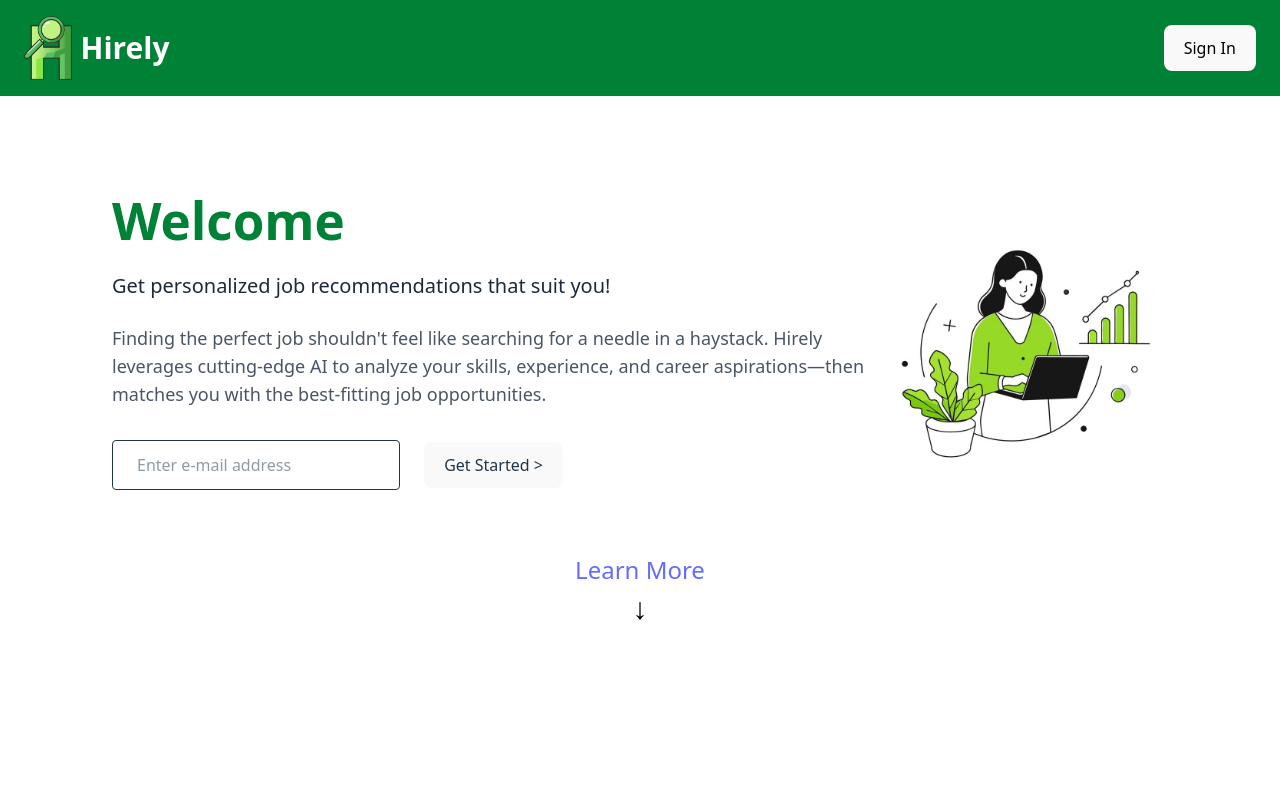
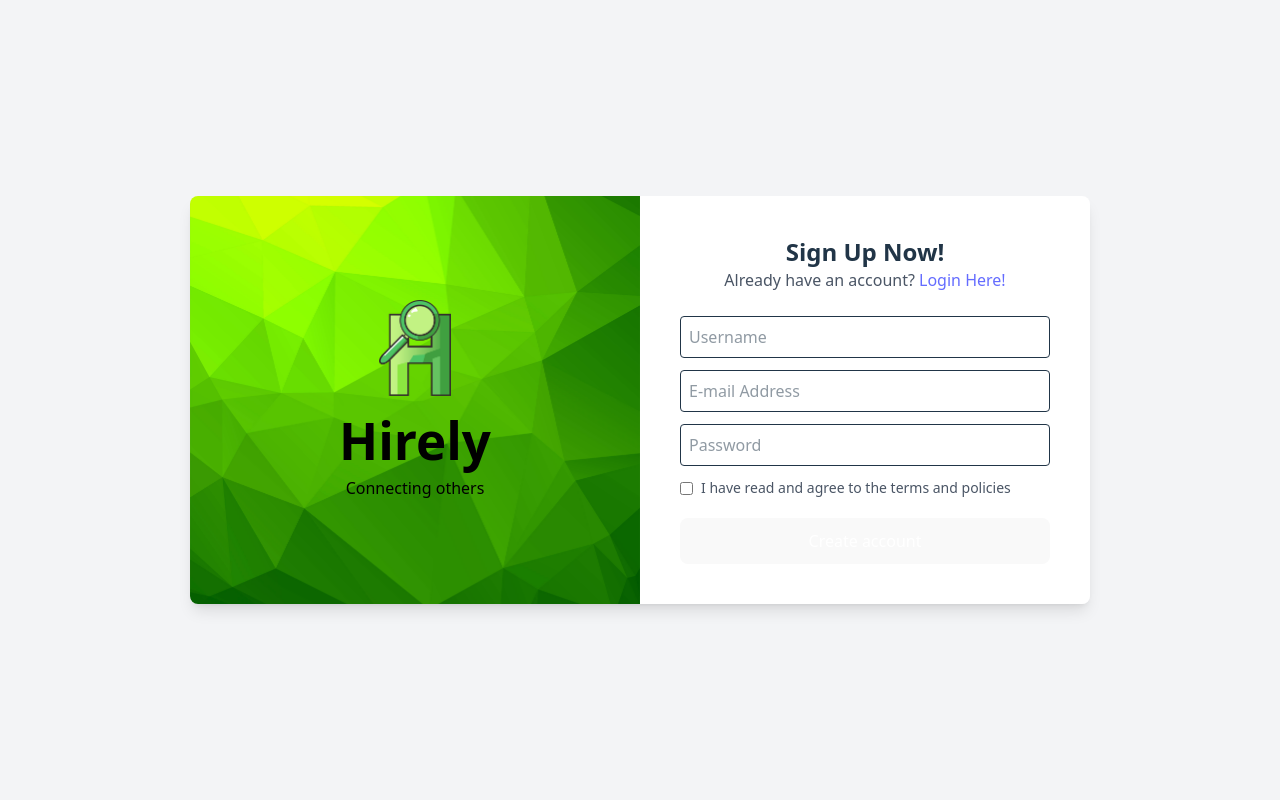
Before and after one commit to sshania/Hirely-FE, a React (Vite) app: page / in a window 1280 px wide. Shown: the top 800 px of the page. Built offline with nearby package versions, Linux system fonts and the light colour scheme.

Commit message:
Add API connection to registration form

```diff
--- a/src/App.tsx
+++ b/src/App.tsx
@@ -1,8 +1,8 @@
 import React from "react";
-import LandingPage from "./Landingpage";
+import Registerpage from "./Registerpage";
 
 function App() {
-  return <LandingPage />;
+  return <Registerpage />;
 }
 
 export default App;
--- a/src/Registerpage.tsx
+++ b/src/Registerpage.tsx
@@ -1,43 +1,105 @@
-import React from "react";
+import React, { useState } from "react";
 
 const RegisterPage: React.FC = () => {
+  const [username, setUsername] = useState("");
+  const [email, setEmail] = useState("");
+  const [password, setPassword] = useState("");
+  const [agree, setAgree] = useState(false);
+  const [loading, setLoading] = useState(false);
+  const [error, setError] = useState("");
+
+  const handleRegister = async (e: React.FormEvent) => {
+    e.preventDefault();
+
+    if (!agree) {
+      alert("Please agree to the terms and policies.");
+      return;
+    }
+
+    setLoading(true);
+    setError("");
+
+    try {
+      const response = await fetch("https://your-api.com/register", {
+        method: "POST",
+        headers: {
+          "Content-Type": "application/json"
+        },
+        body: JSON.stringify({ username, email, password })
+      });
+
+      const data = await response.json();
+
+      if (!response.ok) {
+        throw new Error(data.message || "Registration failed.");
+      }
+
+      alert("Registration successful!");
+    } catch (err: any) {
+      setError(err.message);
+    } finally {
+      setLoading(false);
+    }
+  };
+
   return (
     <div className="flex items-center justify-center h-screen w-screen bg-gray-100">
       <div className="flex w-[900px] shadow-lg rounded-lg overflow-hidden">
-        {/* Left side (Hirely Section with Background Image) */}
         <div
           className="w-1/2 flex flex-col justify-center items-center p-10 text-white"
           style={{
             backgroundImage: "url('/Hirelybg.jpg')",
             backgroundSize: "cover",
-            backgroundPosition: "center"
+            backgroundPosition: "center",
           }}
         >
-          <img
-            src="/HirelyLogo.png"
-            alt="Hirely Logo"
-            className="h-24 w-auto mb-4"
-          />
+          <img src="/HirelyLogo.png" alt="Hirely Logo" className="h-24 w-auto mb-4" />
           <h1 className="text-3xl font-bold text-black">Hirely</h1>
           <p className="mt-2 text-black">Connecting others</p>
         </div>
 
-        {/* Right side (Sign Up Form) */}
         <div className="w-1/2 bg-white p-10">
           <h2 className="text-2xl font-bold text-center">Sign Up Now!</h2>
           <p className="text-center text-gray-600">
             Already have an account? <a href="#" className="text-blue-500">Login Here!</a>
           </p>
-          {/* Form */}
-          <form className="mt-6">
-            <input className="border p-2 w-full rounded" placeholder="Username" />
-            <input className="border p-2 w-full rounded mt-3" placeholder="E-mail Address" />
-            <input className="border p-2 w-full rounded mt-3" placeholder="Password" type="password" />
+          <form className="mt-6" onSubmit={handleRegister}>
+            <input
+              className="border p-2 w-full rounded"
+              placeholder="Username"
+              value={username}
+              onChange={(e) => setUsername(e.target.value)}
+            />
+            <input
+              className="border p-2 w-full rounded mt-3"
+              placeholder="E-mail Address"
+              value={email}
+              onChange={(e) => setEmail(e.target.value)}
+            />
+            <input
+              className="border p-2 w-full rounded mt-3"
+              placeholder="Password"
+              type="password"
+              value={password}
+              onChange={(e) => setPassword(e.target.value)}
+            />
             <div className="flex items-center mt-3">
-              <input type="checkbox" className="mr-2" />
+              <input
+                type="checkbox"
+                className="mr-2"
+                checked={agree}
+                onChange={(e) => setAgree(e.target.checked)}
+              />
               <span className="text-gray-600 text-sm">I have read and agree to the terms and policies</span>
             </div>
-            <button className="w-full mt-5 bg-black text-white py-2 rounded">Create account</button>
+            {error && <p className="text-red-500 text-sm mt-2">{error}</p>}
+            <button
+              type="submit"
+              className="w-full mt-5 bg-black text-white py-2 rounded"
+              disabled={loading}
+            >
+              {loading ? "Registering..." : "Create account"}
+            </button>
           </form>
         </div>
       </div>
```
